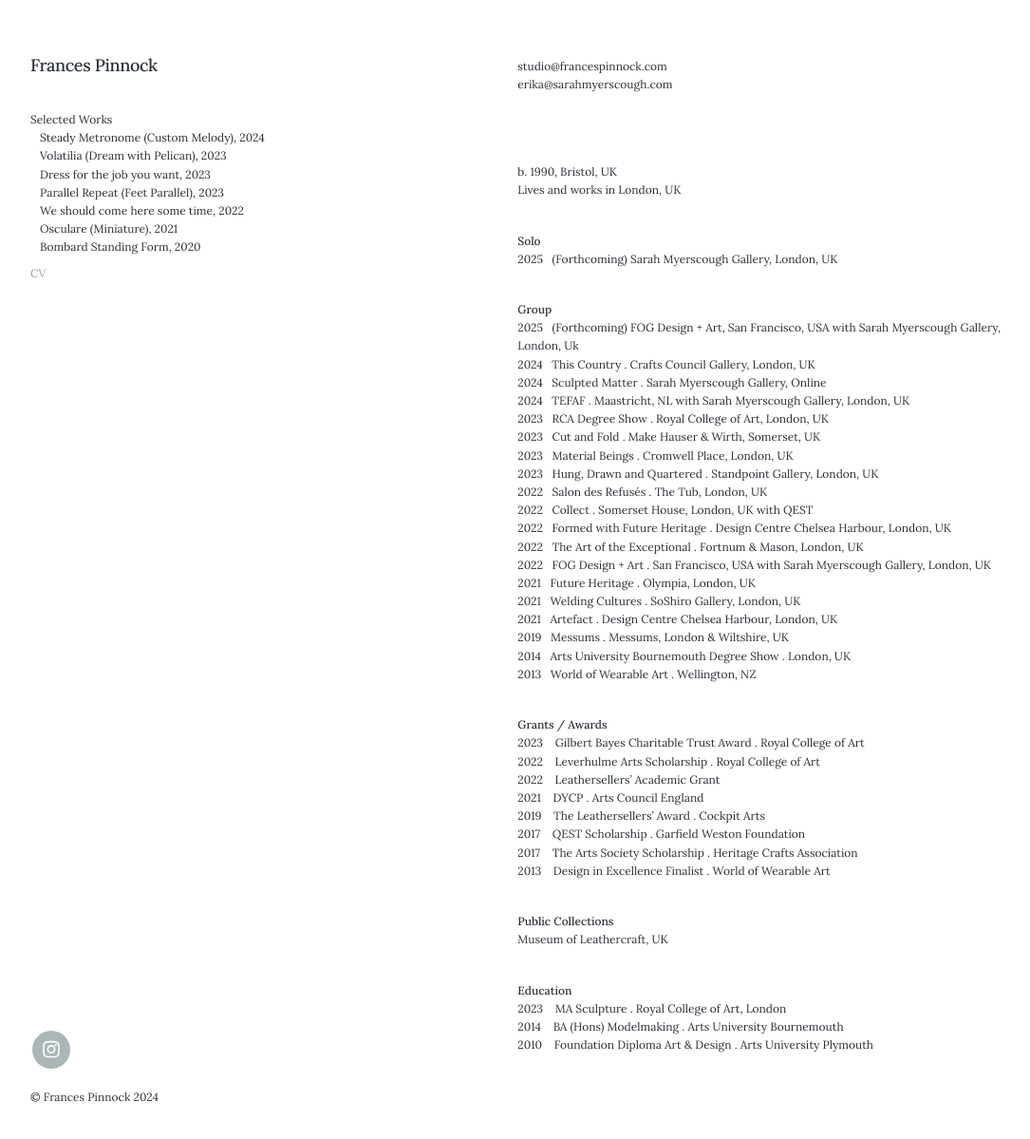
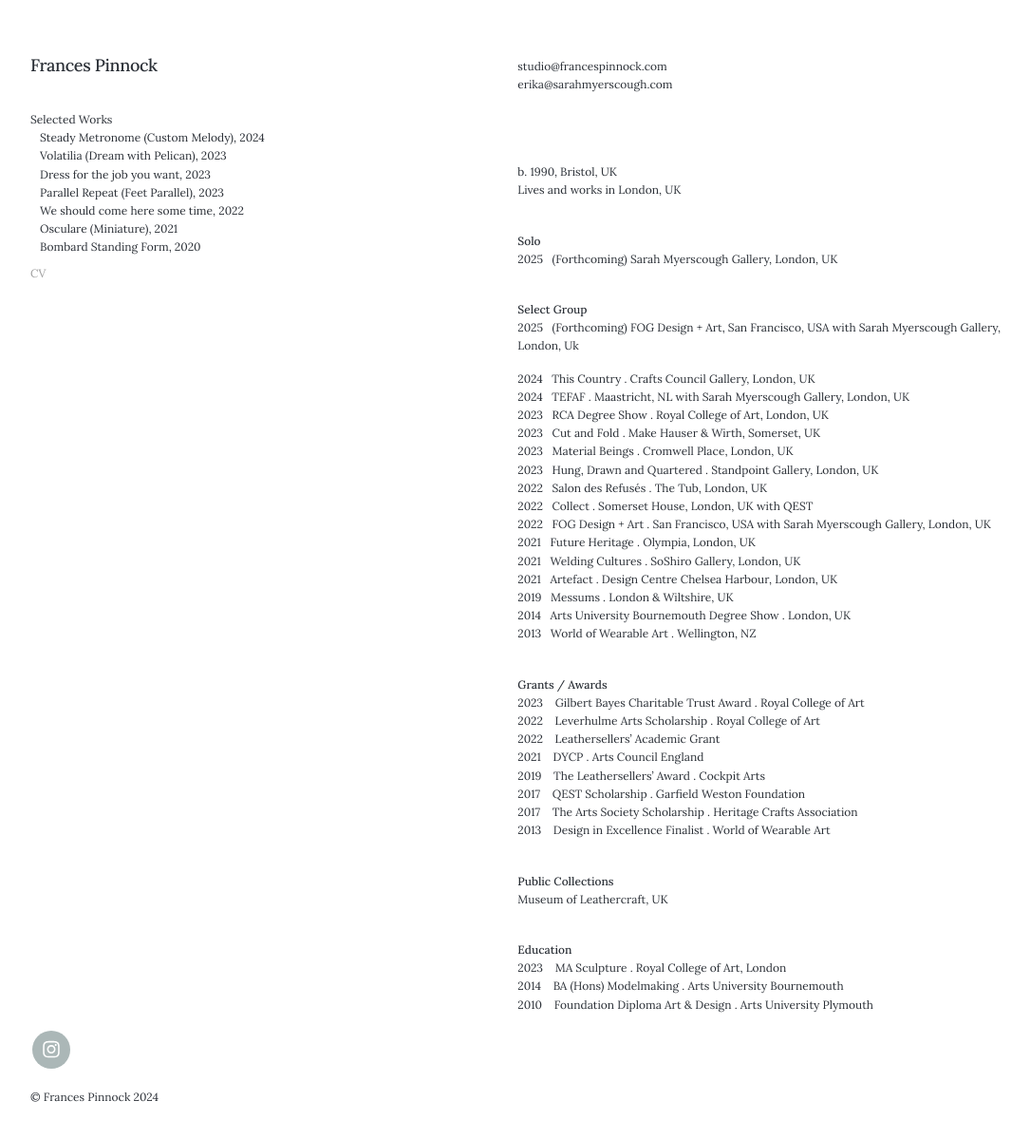
Before and after one commit to francespinnock/francespinnock.github.io, a Jekyll site: the page built from _pages/cv.md, in a window 1280 px wide and 1204 px high. Shown: the top 1199 px of the window at 95% size, without its empty margins (28-1113 px from the left). Built offline with Jekyll 4.4.1, drawn with Linux system fonts in a browser that asks for light colours; nearby versions of some CDN libraries; some web fonts are replaced.

Commit message:
Update cv.md

```diff
--- a/_pages/cv.md
+++ b/_pages/cv.md
@@ -17,10 +17,10 @@ Lives and works in London, UK
 2025&nbsp;&nbsp;&nbsp;(Forthcoming) Sarah Myerscough Gallery, London, UK
 <br />
 
-**Group**
+**Select Group**
 2025&nbsp;&nbsp;&nbsp;(Forthcoming) FOG Design + Art, San Francisco, USA with Sarah Myerscough Gallery, London, Uk
+
 2024&nbsp;&nbsp;&nbsp;This Country . Crafts Council Gallery, London, UK
-2024&nbsp;&nbsp;&nbsp;Sculpted Matter . Sarah Myerscough Gallery, Online
 2024&nbsp;&nbsp;&nbsp;TEFAF . Maastricht, NL with Sarah Myerscough Gallery, London, UK
 2023&nbsp;&nbsp;&nbsp;RCA Degree Show . Royal College of Art, London, UK
 2023&nbsp;&nbsp;&nbsp;Cut and Fold . Make Hauser & Wirth, Somerset, UK
@@ -28,13 +28,11 @@ Lives and works in London, UK
 2023&nbsp;&nbsp;&nbsp;Hung, Drawn and Quartered . Standpoint Gallery, London, UK
 2022&nbsp;&nbsp;&nbsp;Salon des Refusés . The Tub, London, UK
 2022&nbsp;&nbsp;&nbsp;Collect . Somerset House, London, UK with QEST
-2022&nbsp;&nbsp;&nbsp;Formed with Future Heritage . Design Centre Chelsea Harbour, London, UK
-2022&nbsp;&nbsp;&nbsp;The Art of the Exceptional . Fortnum & Mason, London, UK
 2022&nbsp;&nbsp;&nbsp;FOG Design + Art . San Francisco, USA with Sarah Myerscough Gallery, London, UK
 2021&nbsp;&nbsp;&nbsp;Future Heritage . Olympia, London, UK
 2021&nbsp;&nbsp;&nbsp;Welding Cultures . SoShiro Gallery, London, UK
 2021&nbsp;&nbsp;&nbsp;Artefact . Design Centre Chelsea Harbour, London, UK
-2019&nbsp;&nbsp;&nbsp;Messums . Messums, London & Wiltshire, UK
+2019&nbsp;&nbsp;&nbsp;Messums . London & Wiltshire, UK
 2014&nbsp;&nbsp;&nbsp;Arts University Bournemouth Degree Show . London, UK
 2013&nbsp;&nbsp;&nbsp;World of Wearable Art . Wellington, NZ
 <br />
```
